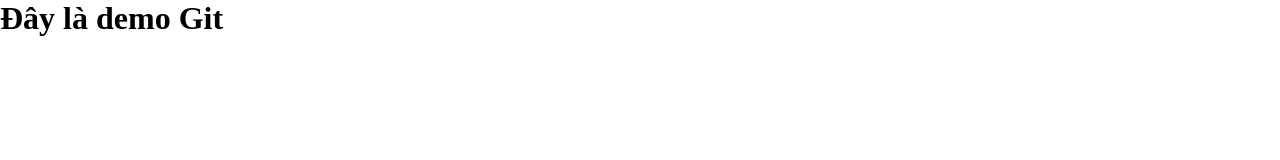
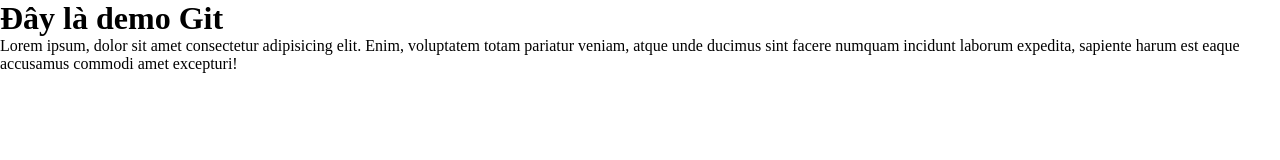
Before and after one commit to thynguyen95/BC65-CapstoneBS, a plain HTML site: page index.html in a window 1280 px wide. Drawn offline with Linux system fonts and the light colour scheme.

Commit message:
update html

```diff
--- a/index.html
+++ b/index.html
@@ -8,5 +8,12 @@
   </head>
   <body>
     <h1>Đây là demo Git</h1>
+
+    <p>
+      Lorem ipsum, dolor sit amet consectetur adipisicing elit. Enim, voluptatem
+      totam pariatur veniam, atque unde ducimus sint facere numquam incidunt
+      laborum expedita, sapiente harum est eaque accusamus commodi amet
+      excepturi!
+    </p>
   </body>
 </html>
```
